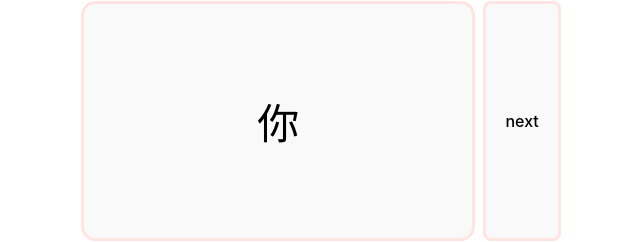
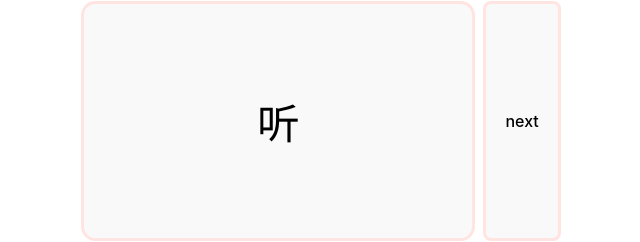
Before and after one commit to gwannemacher/chinese-study, a React (Vite) app: page / in a window 1280 px wide. Shown: the part 360-602 px from the top of the page, without its empty margins (319-959 px from the left). Built offline with nearby package versions, Linux system fonts and the light colour scheme.

Commit message:
hidden: implement hidden

```diff
--- a/src/App.tsx
+++ b/src/App.tsx
@@ -3,20 +3,34 @@ import "./App.css";
 import Card from "./components/Card";
 import { Lessons } from "./data/lessons";
 import { FlashcardStyles } from "./thingy/styleConstants";
+import { Lesson } from "./types/lesson";
 
 export enum ToggleState {
   FRONT,
   BACK,
 }
 
-const getRandom = (listLength: number): number =>
-  Math.floor(Math.random() * listLength);
+const getRandomIndex = (lesson: Lesson): number => {
+  let randomIndex = Math.floor(Math.random() * lesson.characters.length);
+  while (lesson.characters[randomIndex].hidden) {
+    randomIndex = Math.floor(Math.random() * lesson.characters.length);
+  }
+
+  return randomIndex;
+};
 
 const App = () => {
   const lessons = Lessons;
   const [toggleState, setToggleState] = useState(ToggleState.FRONT);
   const [lesson, setLesson] = useState(lessons[0]);
-  const [randomIndex, setRandomIndex] = useState(0);
+  const [randomIndex, setRandomIndex] = useState(() =>
+    getRandomIndex(lessons[0])
+  );
+
+  const setRandomCharacter = (lesson: Lesson) => {
+    const randomIndex = getRandomIndex(lesson);
+    setRandomIndex(randomIndex);
+  };
 
   const toggleKeys = ["ArrowRight", "ArrowLeft", "k"];
   const nextKeys = ["ArrowUp", "ArrowDown", "j"];
@@ -24,7 +38,7 @@ const App = () => {
   useEffect(() => {
     const keydownEventListener = (e: KeyboardEvent) => {
       if (toggleKeys.find((x) => x === e.key)) {
-        setRandomIndex(getRandom(lesson.characters.length));
+        setRandomCharacter(lesson);
         setToggleState(ToggleState.FRONT);
       } else if (nextKeys.find((x) => x === e.key)) {
         setToggleState((previous) =>
@@ -68,7 +82,7 @@ const App = () => {
                 lesson.chapter === l.chapter ? FlashcardStyles.accentColor : "",
             }}
             onClick={() => {
-              setRandomIndex(getRandom(l.characters.length));
+              setRandomCharacter(l);
               setLesson(l);
             }}
           >
@@ -86,7 +100,7 @@ const App = () => {
           style={{ border: FlashcardStyles.border }}
           onClick={() => {
             setToggleState(ToggleState.FRONT);
-            setRandomIndex(getRandom(lesson.characters.length));
+            setRandomCharacter(lesson);
           }}
         >
           next
--- a/src/data/lesson1.ts
+++ b/src/data/lesson1.ts
@@ -3,13 +3,13 @@ import { Lesson } from "../types/lesson";
 export const Lesson1: Lesson = {
     chapter: 1,
     characters: [
-        { hanzi: '你', pinyin: 'nǐ', definition: 'you' },
+        { hanzi: '你', pinyin: 'nǐ', definition: 'you', hidden: true },
         { hanzi: '好', pinyin: 'hǎo', definition: 'well; good' },
-        { hanzi: '您', pinyin: 'nín', definition: 'you (polite)' },
-        { hanzi: '你们', pinyin: 'nǐmen', definition: 'you (plural)' },
+        { hanzi: '您', pinyin: 'nín', definition: 'you (polite)', hidden: true },
+        { hanzi: '你们', pinyin: 'nǐmen', definition: 'you (plural)', hidden: true },
         { hanzi: '老师', pinyin: 'láoshī', definition: 'teacher' },
         { hanzi: '谢谢', pinyin: 'xièxie', definition: 'to thank' },
-        { hanzi: '不', pinyin: 'bù', definition: 'not' },
+        { hanzi: '不', pinyin: 'bù', definition: 'not', hidden: true },
         { hanzi: '客气', pinyin: 'kèqi', definition: 'polite; courteous' },
         { hanzi: '不客气', pinyin: 'bú kèqi', definition: `Don't mention it; You're welcome` },
         { hanzi: '对不起', pinyin: 'duìbuqǐ', definition: 'I am sorry.' },
--- a/src/data/lesson2.ts
+++ b/src/data/lesson2.ts
@@ -4,7 +4,7 @@ export const Lesson2: Lesson = {
     chapter: 2,
     characters: [
         { hanzi: '吗', pinyin: 'ma', definition: '(a particle used at the end of a question)'},
-        { hanzi: '我', pinyin: 'wǒ', definition: 'I'},
+        { hanzi: '我', pinyin: 'wǒ', definition: 'I', hidden: true},
         { hanzi: '很', pinyin: 'hěn', definition: 'very'},
         { hanzi: '呢', pinyin: 'ne', definition: '(a particle used at the end of special, alternative, or rhetorical question)'},
         { hanzi: '也', pinyin: 'yě', definition: 'too, also'},
--- a/src/data/lesson4.ts
+++ b/src/data/lesson4.ts
@@ -7,11 +7,11 @@ export const Lesson4: Lesson = {
         { hanzi: '换', pinyin: 'huàn', definition: 'to change' },
         { hanzi: '钱', pinyin: 'qián', definition: 'money' },
         { hanzi: '多少', pinyin: 'duōshao', definition: 'how much; how many' },
-        { hanzi: '一', pinyin: 'yī', definition: 'one' },
+        { hanzi: '一', pinyin: 'yī', definition: 'one', hidden: true },
         { hanzi: '百', pinyin: 'bǎi', definition: 'hundred' },
         { hanzi: '美元', pinyin: 'měiyuán', definition: 'US dollar' },
-        { hanzi: '二', pinyin: 'èr', definition: 'two' },
-        { hanzi: '三', pinyin: 'sān', definition: 'three' },
+        { hanzi: '二', pinyin: 'èr', definition: 'two', hidden: true },
+        { hanzi: '三', pinyin: 'sān', definition: 'three', hidden: true },
         { hanzi: '四', pinyin: 'sì', definition: 'four' },
         { hanzi: '五', pinyin: 'wǔ', definition: 'five' },
         { hanzi: '两', pinyin: 'liǎng', definition: 'two' },
--- a/src/data/lesson6.ts
+++ b/src/data/lesson6.ts
@@ -19,9 +19,9 @@ export const Lesson6: Lesson = {
         { hanzi: '那', pinyin: 'nà', definition: 'that' },
         { hanzi: '朋友', pinyin: 'péngyou', definition: 'friend' },
         { hanzi: '和', pinyin: 'hé', definition: 'and' },
-        { hanzi: '人', pinyin: 'rén', definition: 'people' },
+        { hanzi: '人', pinyin: 'rén', definition: 'people', hidden: true },
         { hanzi: '教室', pinyin: 'jiàoshì', definition: 'classroom' },
-        { hanzi: '大', pinyin: 'dà', definition: 'big' },
+        { hanzi: '大', pinyin: 'dà', definition: 'big', hidden: true },
         { hanzi: '新', pinyin: 'xīn', definition: 'new' },
         { hanzi: '同学', pinyin: 'tóngxué', definition: 'classmate' },
         { hanzi: '厚', pinyin: 'hòu', definition: 'thick' },
@@ -32,6 +32,6 @@ export const Lesson6: Lesson = {
         { hanzi: '可爱', pinyin: `kě'ài`, definition: 'lovely' },
         { hanzi: '看', pinyin: 'kàn', definition: 'to look' },
         { hanzi: '帅', pinyin: 'shuài', definition: 'handsome' },
-        { hanzi: '小', pinyin: 'xiǎo', definition: 'small; little; (a prefix showing endearment for young people)' },
+        { hanzi: '小', pinyin: 'xiǎo', definition: 'small; little; (a prefix showing endearment for young people)', hidden: true },
     ]
 };
--- a/src/types/character.ts
+++ b/src/types/character.ts
@@ -1,5 +1,6 @@
 export type Character = {
     pinyin: string,
     hanzi: string,
-    definition: string
+    definition: string,
+    hidden?: boolean
 };
--- a/src/types/lesson.ts
+++ b/src/types/lesson.ts
@@ -1,6 +1,6 @@
 import { Character } from "./character";
 
 export type Lesson = {
-    chapter: string | number,
+    chapter: string | number;
     characters: Character[];
 };
```
